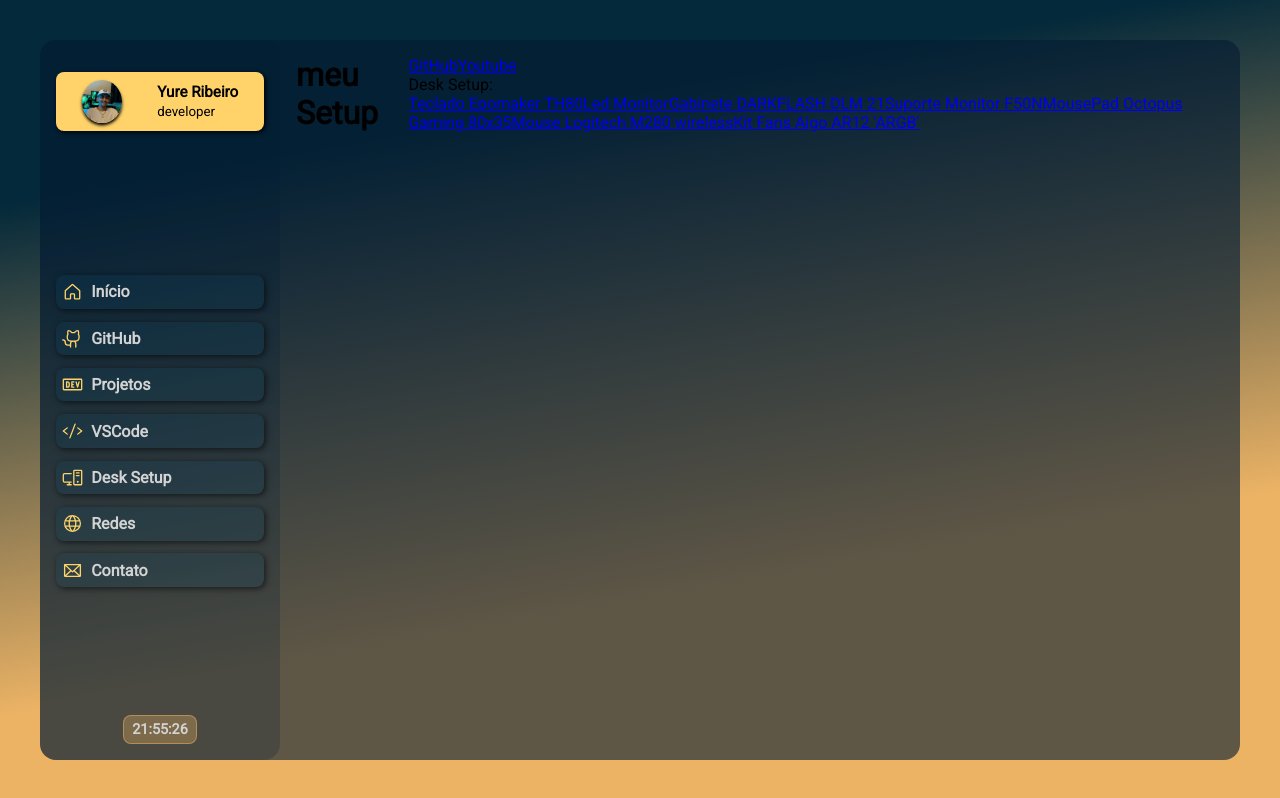
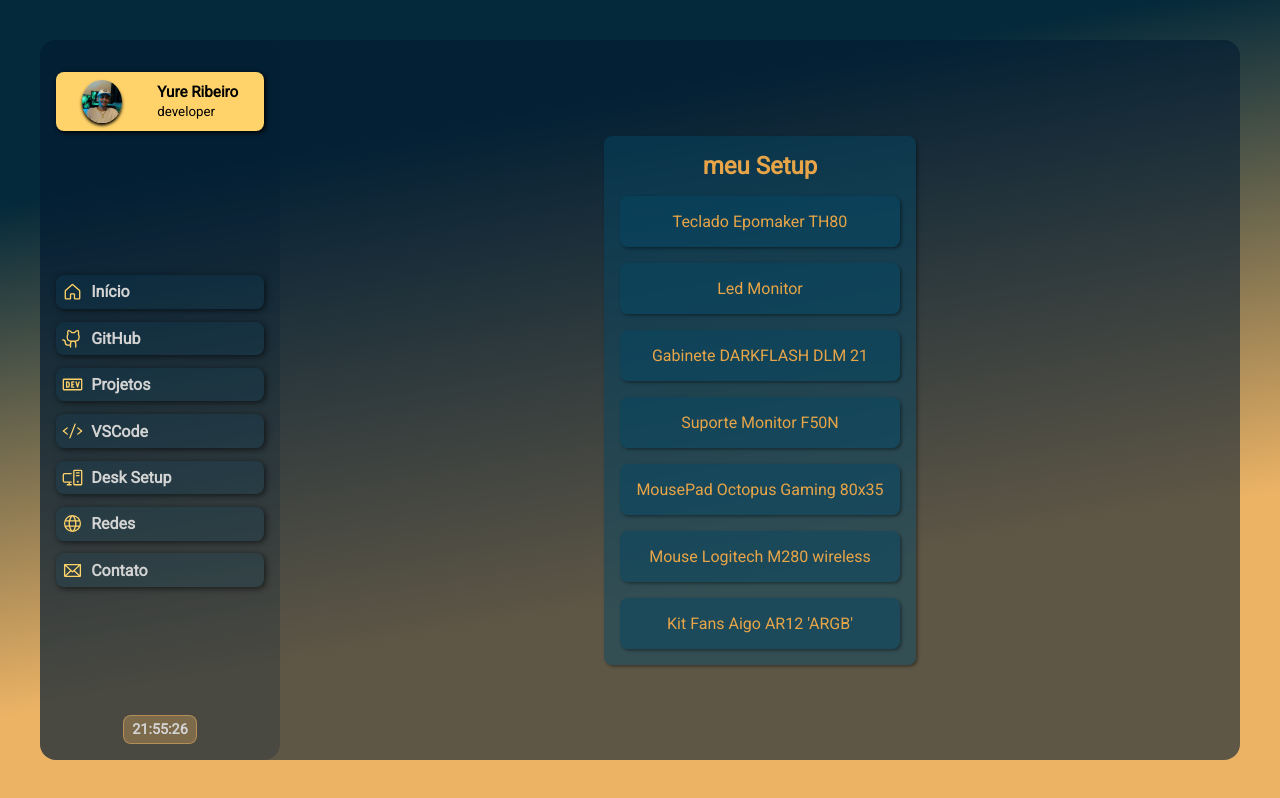
Before and after one commit to yureribeiro/yureweb, a React (Vite) app: page /desksetup in a window 1280 px wide. Built offline with nearby package versions, Linux system fonts and the light colour scheme.

Commit message:
add componente DeskSetup

```diff
--- a/src/components/desksetup/deskSetup.module.css
+++ b/src/components/desksetup/deskSetup.module.css
@@ -0,0 +1,31 @@
+.container {
+    display: flex;
+    flex-direction: column;
+    justify-content: center;
+    align-items: center;
+    gap: 1rem;
+    padding: 1rem;
+    background-color: #0646637d;
+    border-radius: .5rem;
+    box-shadow: .1rem .1rem .2rem #0000006b;
+}
+
+.title {
+  color: #e8a548;
+}
+
+.link {
+    display: flex;
+    justify-content: center;
+    text-decoration: none;
+    background-color: #0646637d;
+    padding: 1rem;
+    border-radius: .5rem;
+    box-shadow: .1rem .1rem .2rem #0000006b;
+    color: #e8a548;
+    width: 100%;
+    transition: .4s;
+  } .link:hover {
+    background-color: #ba8234;
+    color: #000;
+  }
--- a/src/components/desksetup/index.jsx
+++ b/src/components/desksetup/index.jsx
@@ -1,59 +1,47 @@
 import React from "react";
+import styles from "./deskSetup.module.css"
 
 const SetupItens = () => {
   return (
-    <div>
+    <div className={styles.container}>
+        <h1 className={styles.title}> meu Setup</h1>
         <a
-          className='link'
-          href='https://github.com/yureribeiro'
-          target="_blank">
-          GitHub
-        </a>
-        <a
-          className='link'
-          href='https://www.youtube.com/@yure-ribeiro'
-          target="_blank">
-          Youtube
-        </a>
-
-      <p className='title-link'>Desk Setup:</p>
-        <a
-          className='link'
+          className={styles.link}
           href='https://pt.aliexpress.com/item/1005003835834361.html?aff_fcid=b073a08bb76c4ec58adb1cc994a7b3ae-1667200332936-01969-_DmhIYiT&tt=CPS_NORMAL&aff_fsk=_DmhIYiT&aff_platform=shareComponent-detail&sk=_DmhIYiT&aff_trace_key=b073a08bb76c4ec58adb1cc994a7b3ae-166720'
           target="_blank">
           Teclado Epomaker TH80
         </a>
         <a
-          className='link'
+          className={styles.link}
           href='https://pt.aliexpress.com/item/1005004573470343.html?srcSns=sns_More&spreadType=socialShare&bizType=ProductDetail&social_params=20729928065&aff_fcid=f5fc55e46a4b4c26b9a4a44858f22410-1676706331082-03539-_mtLzbdE&tt=MG&aff_fsk=_mtLzbdE&aff_platform=default&sk=_mtLzbdE&aff_trace_key=f5fc55e46a4b4c26b9a4a44858f22410-1676706331082-03539-_mtLzbdE&shareId=20729928065&businessType=ProductDetail&platform=AE&terminal_id=e9229e4dc5204246a11fc00a5b849ef2&afSmartRedirect=y'
           target="_blank">
           Led Monitor
         </a>
         <a
-          className='link'
+          className={styles.link}
           href='https://www.pichau.com.br/gabinete-gamer-aigo-darkflash-dlm-21-preto-lateral-vidro'
           target="_blank">
           Gabinete DARKFLASH DLM 21
         </a>
         <a
-          className='link' href='https://www.amazon.com.br/gp/product/B07CZM42VF/ref=ppx_yo_dt_b_asin_image_o00_s00?ie=UTF8&psc=1'
+          className={styles.link} href='https://www.amazon.com.br/gp/product/B07CZM42VF/ref=ppx_yo_dt_b_asin_image_o00_s00?ie=UTF8&psc=1'
           target="_blank">
           Suporte Monitor F50N
         </a>
         <a
-          className='link'
+          className={styles.link}
           href='https://shopee.com.br/Mousepad-Gamer-Octopus-80x35-cm-Extra-Grande-i.567190240.19108753661'
           target="_blank">
           MousePad Octopus Gaming 80x35
         </a>
         <a
-          className='link'
+          className={styles.link}
           href='https://www.pichau.com.br/mouse-logitech-m280-usb-wireless-1000dpi-cinza-910-004285'
           target="_blank">
           Mouse Logitech M280 wireless
         </a>
         <a
-          className='link'
+          className={styles.link}
           href='https://www.pichau.com.br/kit-ventoinha-aigo-ar12-3x120mm-argb-ar12-3in1'
           target="_blank">
           Kit Fans Aigo AR12 'ARGB'
--- /dev/null
+++ b/src/contents/desksetup/desksetup.module.css
@@ -0,0 +1,6 @@
+.container {
+    width: 100%;
+    display: flex;
+    justify-content: center;
+    align-items: center;
+}
--- a/src/contents/desksetup/index.jsx
+++ b/src/contents/desksetup/index.jsx
@@ -1,11 +1,13 @@
 import React from "react"
 import SetupItens from '../../components/desksetup'
+import styles from "./desksetup.module.css"
 
 function Desksetup () {
   return (
     <>
-     <h1> meu Setup</h1>
-    <SetupItens/>
+    <section className={styles.container}>
+      <SetupItens/>
+    </section>
     </>
   )
 }
```
